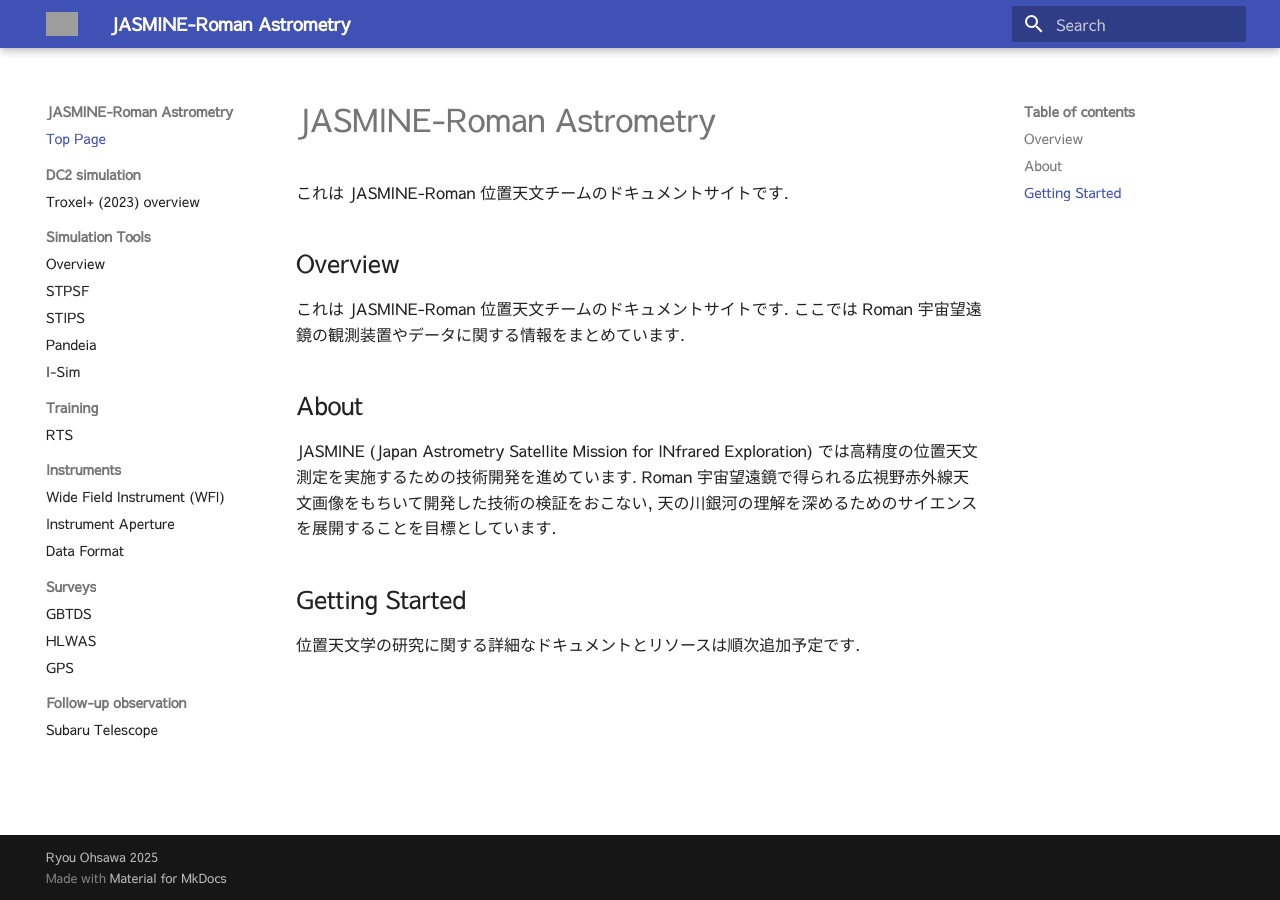
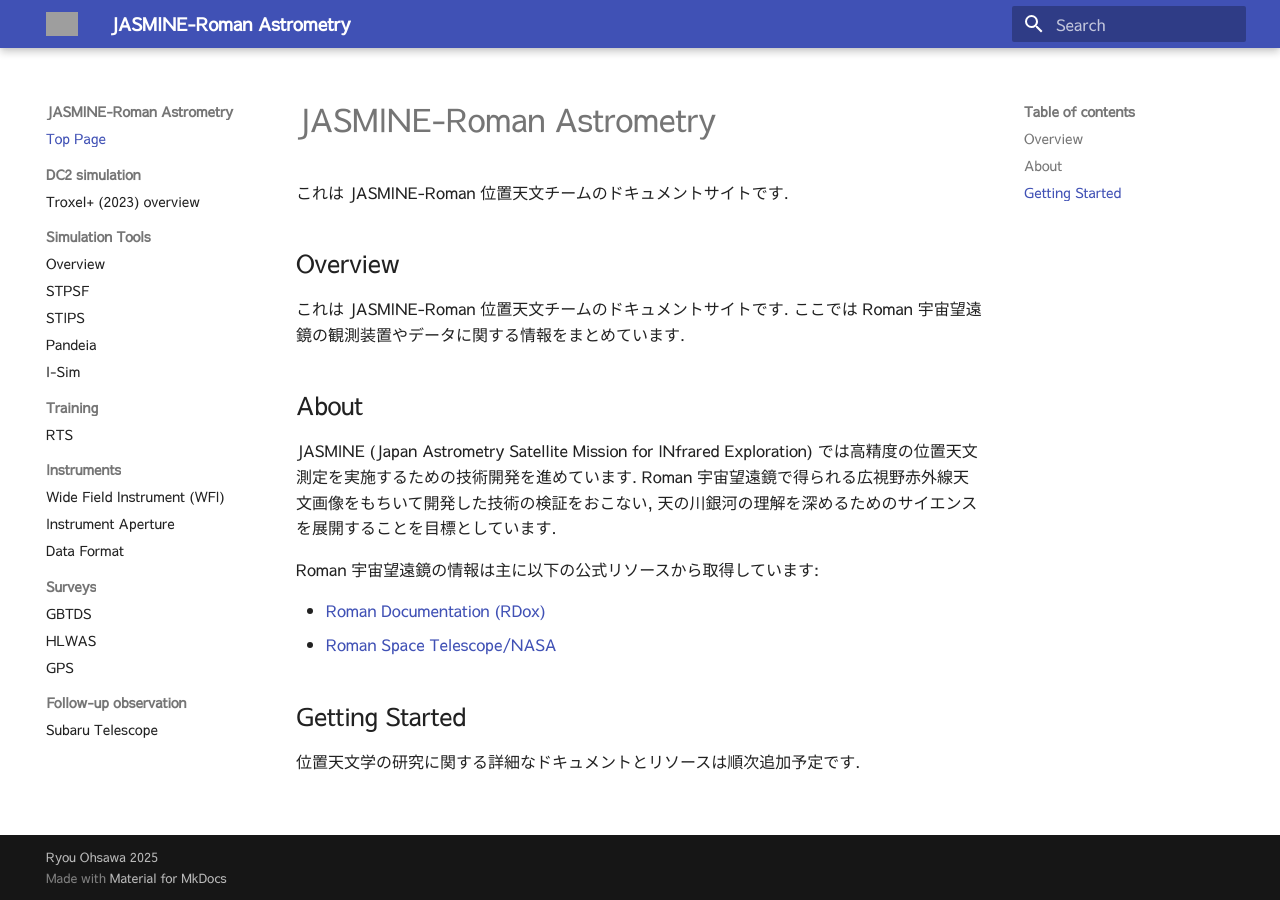
Before and after one commit to astronasutarou/jasmine-roman-astrometry, an MkDocs documentation site: the page built from docs/index.md, in a window 1280 px wide. Built offline with MkDocs 1.6.1 and Material for MkDocs 9.7.7, drawn with Linux system fonts in a browser that asks for light colours; grey boxes are pictures that could not be loaded.

Commit message:
feat: add official resources for Roman Space Telescope to documentation

```diff
--- a/docs/index.md
+++ b/docs/index.md
@@ -18,6 +18,11 @@ tags: [astrometry, JASMINE, Roman, top page]
 
 JASMINE (Japan Astrometry Satellite Mission for INfrared Exploration) では高精度の位置天文測定を実施するための技術開発を進めています. Roman 宇宙望遠鏡で得られる広視野赤外線天文画像をもちいて開発した技術の検証をおこない, 天の川銀河の理解を深めるためのサイエンスを展開することを目標としています.
 
+Roman 宇宙望遠鏡の情報は主に以下の公式リソースから取得しています:
+
+- [Roman Documentation (RDox)](https://roman-docs.stsci.edu/)
+- [Roman Space Telescope/NASA](https://roman.gsfc.nasa.gov/)
+
 ## Getting Started
 
 位置天文学の研究に関する詳細なドキュメントとリソースは順次追加予定です.
```
